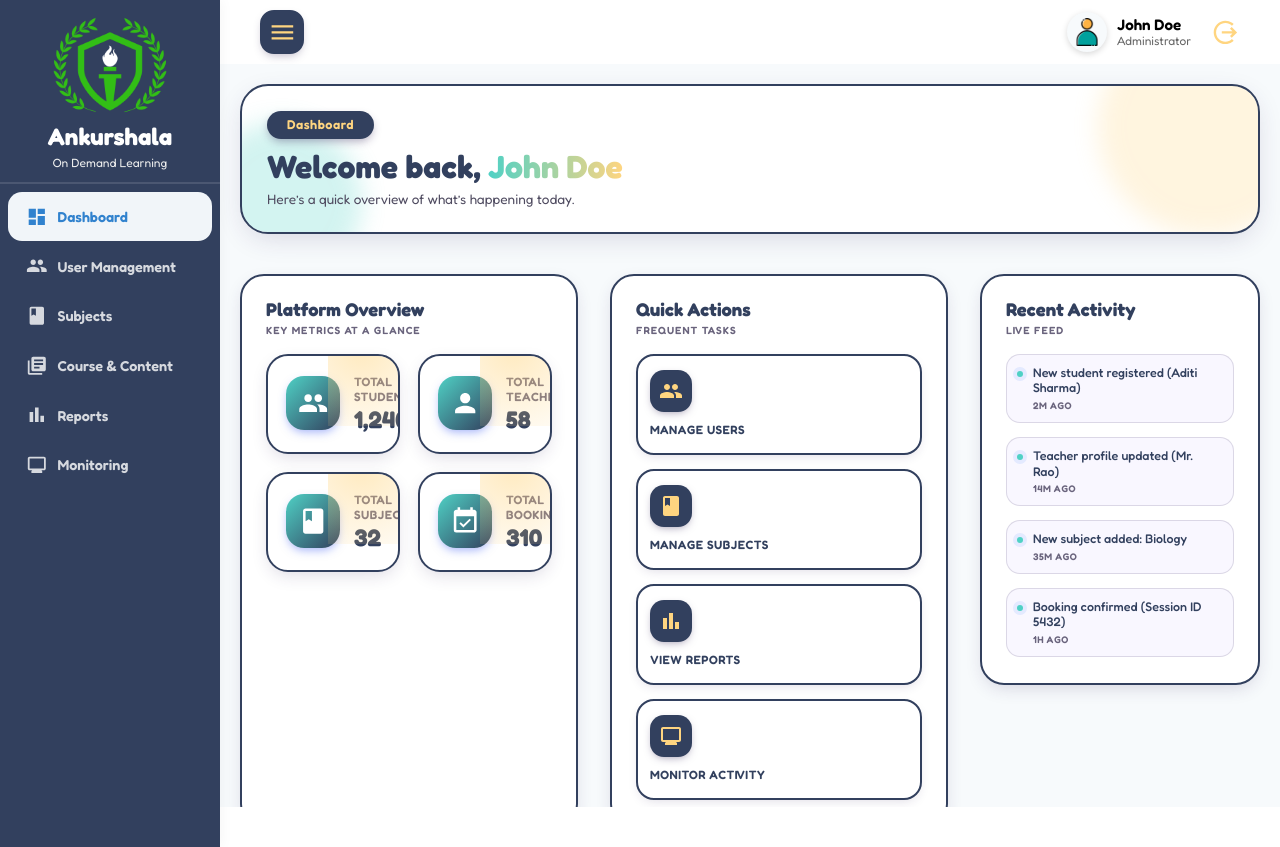
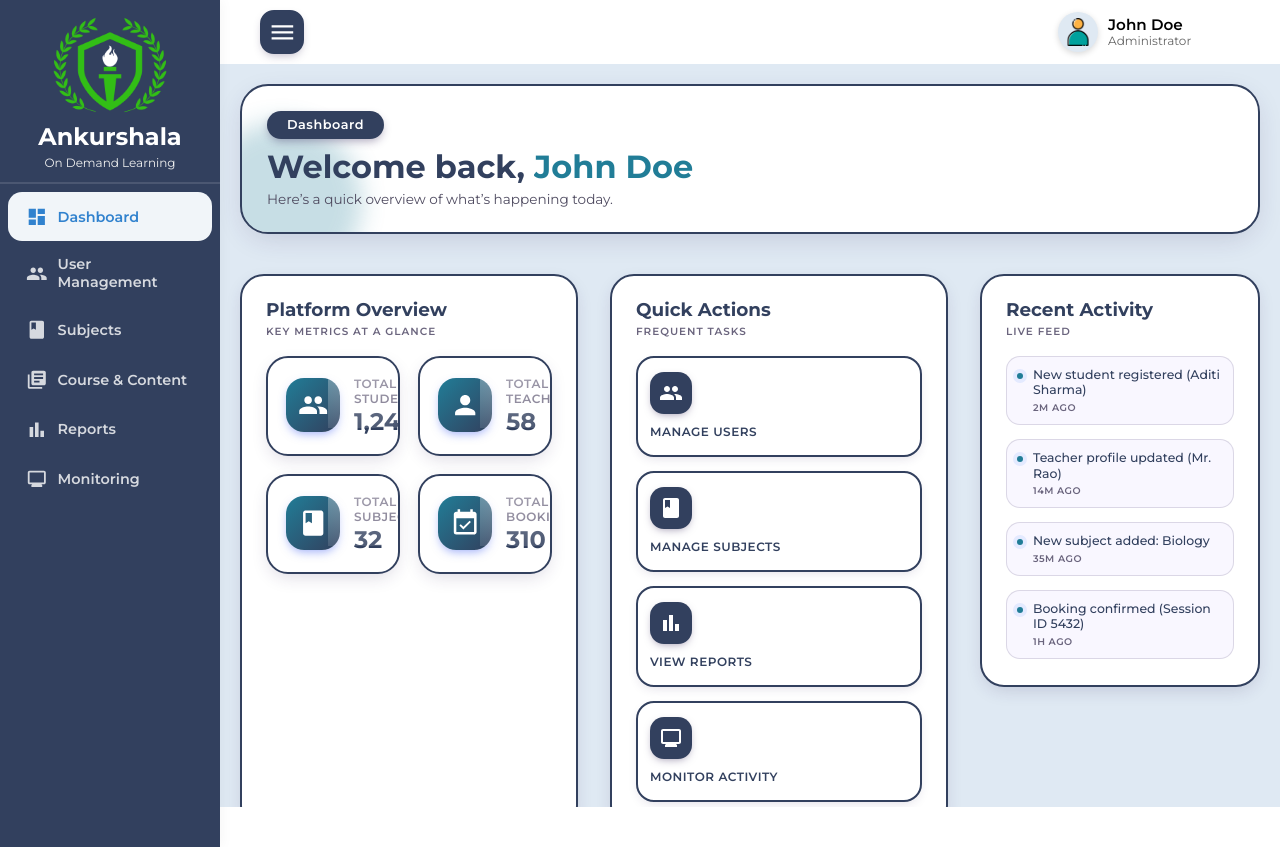
Before and after one commit to theh4cker1769/ankurshala, a React (Vite) app: page / in a window 1280 px wide. Built offline with nearby package versions, Linux system fonts and the light colour scheme.

Commit message:
feat: update font and color variables for improved UI consistency

```diff
--- a/index.html
+++ b/index.html
@@ -6,9 +6,9 @@
   <link rel="icon" type="image/svg+xml" href="/vite.svg" />
   <meta name="viewport" content="width=device-width, initial-scale=1.0" />
   <title>Ankurshala</title>
-  <link rel="preconnect" href="https://fonts.googleapis.com">
-  <link rel="preconnect" href="https://fonts.gstatic.com" crossorigin>
-  <link href="https://fonts.googleapis.com/css2?family=Fredoka:wght@300..700&display=swap" rel="stylesheet">
+<link rel="preconnect" href="https://fonts.googleapis.com">
+<link rel="preconnect" href="https://fonts.gstatic.com" crossorigin>
+<link href="https://fonts.googleapis.com/css2?family=Montserrat:ital,wght@0,100..900;1,100..900&display=swap" rel="stylesheet">
 </head>
 
 <body>
--- a/src/App.css
+++ b/src/App.css
@@ -1,8 +1,8 @@
 :root {
   --primary-color: #32405e;
-  --secondary-color: #FFD580;
-  --tertiary-color: #4FD1C5;
-  --bg-color: #F7FAFC;
+  --secondary-color: #fff;
+  --tertiary-color: #217d97;
+  --bg-color: #dfe9f3;
 }
 
 /* Common Code */
@@ -24,7 +24,7 @@
 
 body,
 * {
-  font-family: "Fredoka", sans-serif;
+  font-family: "Montserrat", sans-serif;
 }
 
 .btn {
@@ -705,7 +705,7 @@
 }
 
 .dashboard .dash-title .dash-user {
-  background: linear-gradient(90deg, var(--tertiary-color), var(--secondary-color));
+  background: var(--tertiary-color);
   -webkit-background-clip: text;
   color: transparent;
   font-weight: 700;
```
